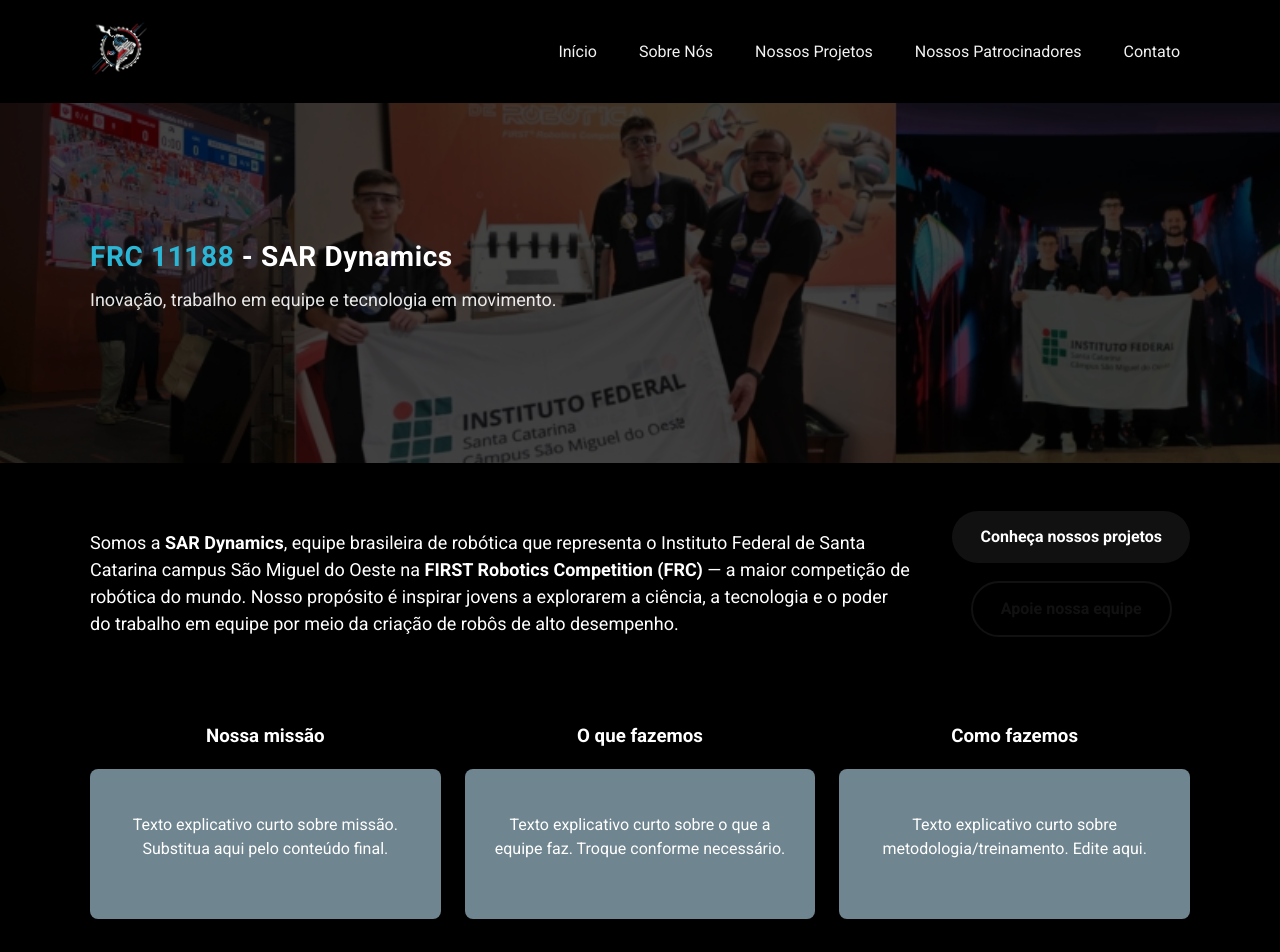
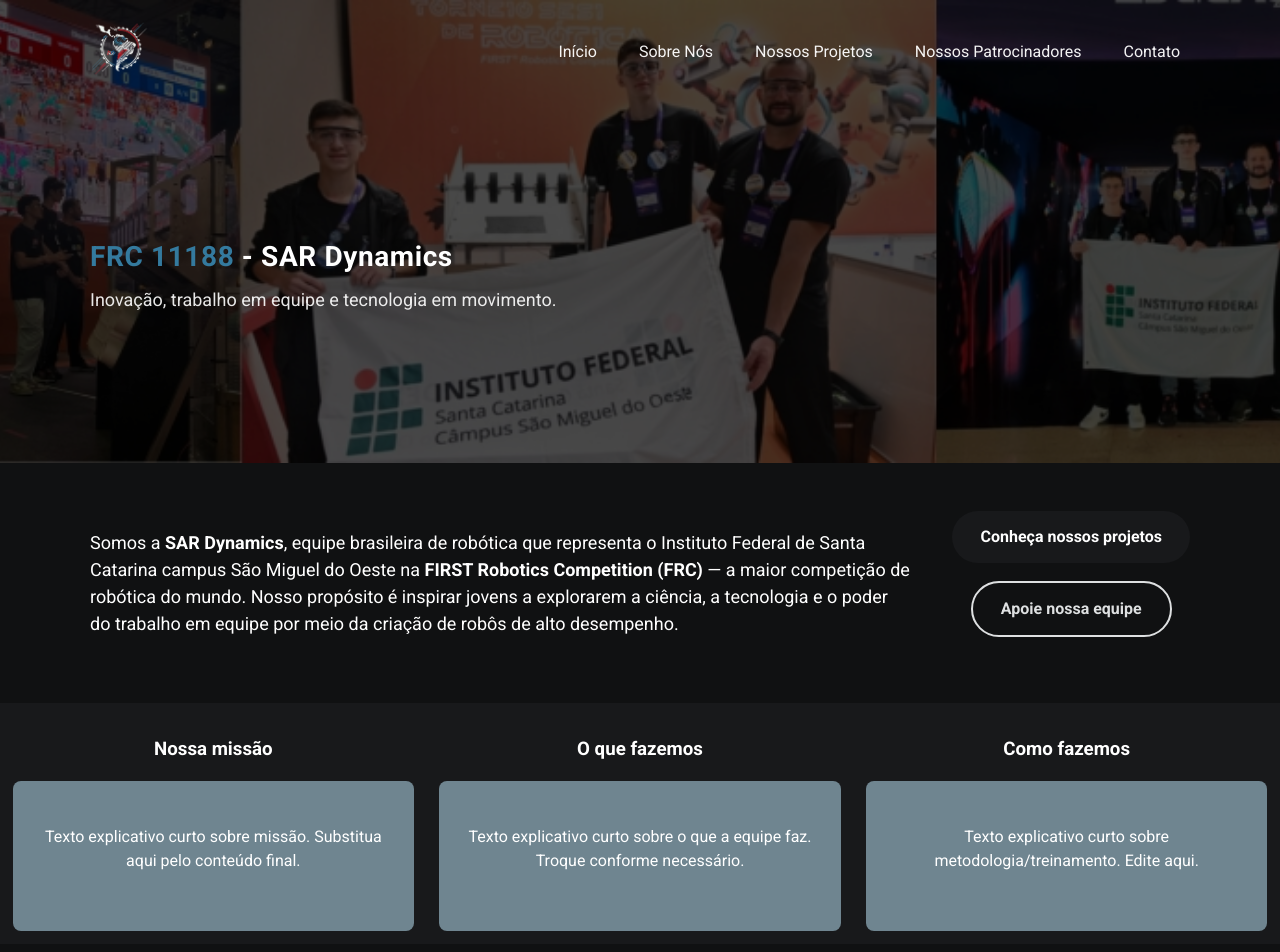
Before and after one commit to Gabrielassis134/FRC-11188-Site, a plain HTML site: page index.html in a window 1280 px wide. Shown: the top 952 px of the page. Drawn offline with Linux system fonts and the light colour scheme.

Commit message:
Ajuste visual da pagina inicial

```diff
--- a/css/style.css
+++ b/css/style.css
@@ -3,9 +3,9 @@
 */
 
 :root {
-   --bg: #000000; /* background principal (troque) */
+   --bg: #101112; /* background principal (troque) */
    --card: #6f8590; /* cor dos cards no layout exemplo */
-   --accent: #2bb6d6; /* cor de destaque */
+   --accent: #347A9E; /* cor de destaque */
    --text: #ffffff;
    --muted: #ffffff;
    --primary-btn: #111111;
@@ -44,12 +44,24 @@ body {
 .site-header {
    position: relative;
    background: transparent;
+   background: url("../assets/equipe site.jpg") no-repeat center center/cover;
+
 }
 .header-inner {
+   width: 100%;
    display: flex;
    align-items: center;
    justify-content: space-between;
    padding: 18px 0;
+}
+.header-inner-container {
+   width: 100%;
+   display: flex;
+   align-items: center;
+   justify-content: space-between;
+   padding: 0;
+   background-color: #000000b6;
+
 }
 .brand img {
    height: 60px;
@@ -118,22 +130,15 @@ body {
    display: flex;
    align-items: center;
 }
-.hero-bg {
-   position: absolute;
-   left: 0;
-   top: 0;
-   width: 100%;
-   height: 100%;
-   object-fit: cover;
-   filter: brightness(0.4);
-}
+
 .hero-overlay {
    position: absolute;
    left: 0;
    top: 0;
    width: 100%;
    height: 100%;
-   background: rgba(0, 0, 0, 0.35);
+   background-color: #000000b6;
+
 }
 .hero-content {
    position: relative;
@@ -183,27 +188,50 @@ body {
    font-weight: 600;
 }
 .btn-primary {
-   background: var(--primary-btn);
+   transition: 0.3s;
+   background: #18191b;
    color: white;
 }
+.btn-primary:hover {
+   transition: 0.3s;
+   background: #347A9E;
+}
 .btn-outline {
+   transition: 0.3s;
    background: transparent;
-   border: 2px solid var(--primary-btn);
-   color: var(--primary-btn);
+   border: 2px solid #dee0e1;
+   color: #dee0e1;
+}
+.btn-outline:hover {
+   transition: 0.3s;
+    background: transparent;
+   border: 2px solid #CF242D;
+   color: #CF242D;
 }
 
 /* features */
+.features-container {
+   background-color: #18191b;
+   display: flex;
+   align-items: center;
+   justify-content: center;
+
+}
 .features {
    display: flex;
-   gap: 24px;
-   padding-bottom: 80px;
+   background-color: #18191b;
+   align-items: center;
+   justify-content: center;
 }
 .feature {
    flex: 1;
    text-align: center;
+   width: 25%;
+   margin: 1%;
 }
 .feature-box {
    background: var(--card);
+   width: 100%;
    padding: 28px;
    border-radius: 8px;
    color: white;
@@ -262,7 +290,7 @@ body {
 
 /* footer */
 .site-footer {
-   background: #0b0b0b;
+   background: #347b9e57;
    color: white;
    padding: 48px 0;
    text-align: center;
--- a/index.html
+++ b/index.html
@@ -13,6 +13,7 @@
    </head>
    <body>
       <header class="site-header">
+         <div class="header-inner-container">
          <div class="container header-inner">
             <a
                class="brand"
@@ -20,7 +21,7 @@
                aria-label="SAR Dynamics - início"
             >
                <img
-                  src="assets/logo FRC 1188.jpg"
+                  src="assets/logo_FRC_1188.png"
                   alt="Logo SAR Dynamics"
                   id="logo"
                />
@@ -47,15 +48,9 @@
                </ul>
             </nav>
          </div>
+</div>
+         <div class="hero">
 
-         <div class="hero">
-            <!-- Substitua 'assets/hero.jpg' pela sua imagem -->
-            <img
-               src="assets/equipe site.jpg"
-               alt="Equipe SAR Dynamics"
-               class="hero-bg"
-               aria-hidden="true"
-            />
             <div class="hero-overlay"></div>
             <div class="hero-content container">
                <h1><span class="accent">FRC 11188</span> - SAR Dynamics</h1>
@@ -90,7 +85,7 @@
             </div>
          </section>
 
-         <section class="features container" aria-label="Destaques">
+         <section class="features-container" aria-label="Destaques">
             <div class="feature">
                <h3>Nossa missão</h3>
                <div class="feature-box">
```
Also changed, not shown: assets/logo_FRC_1188.png (added).
